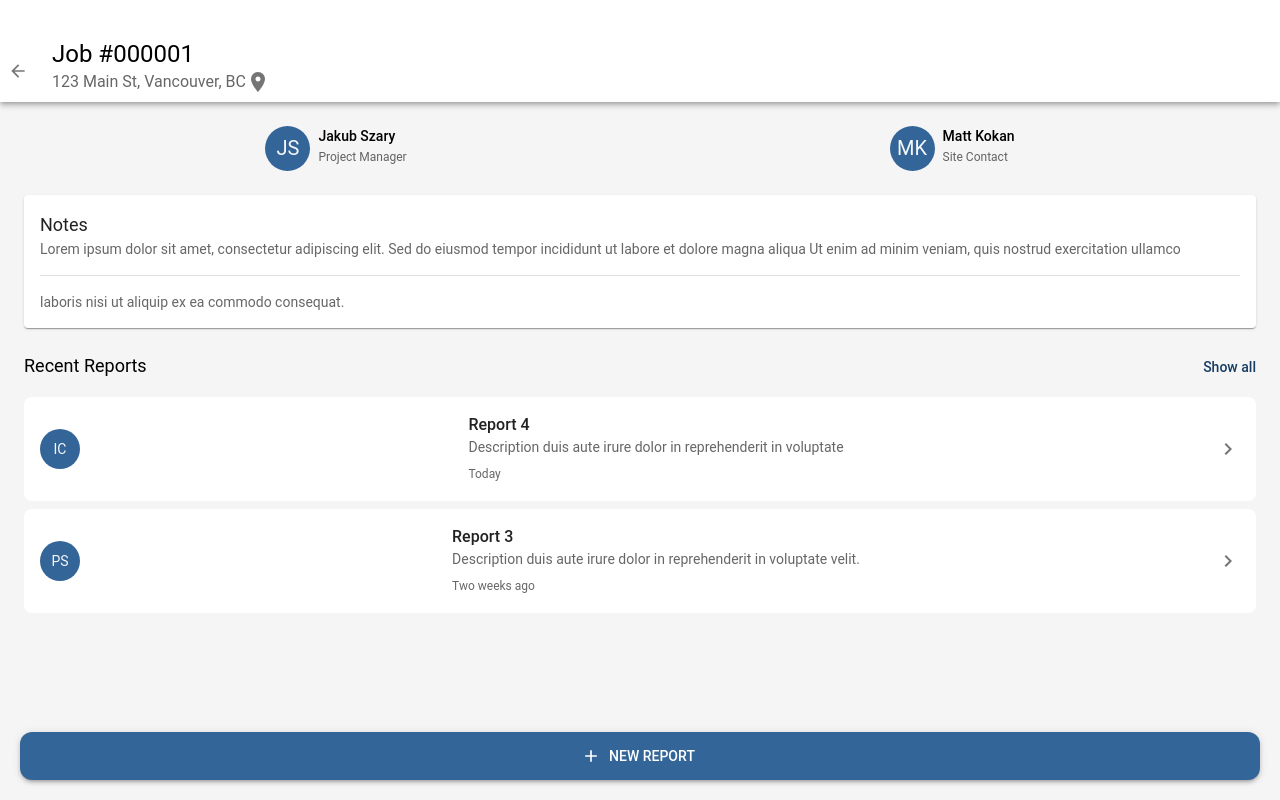
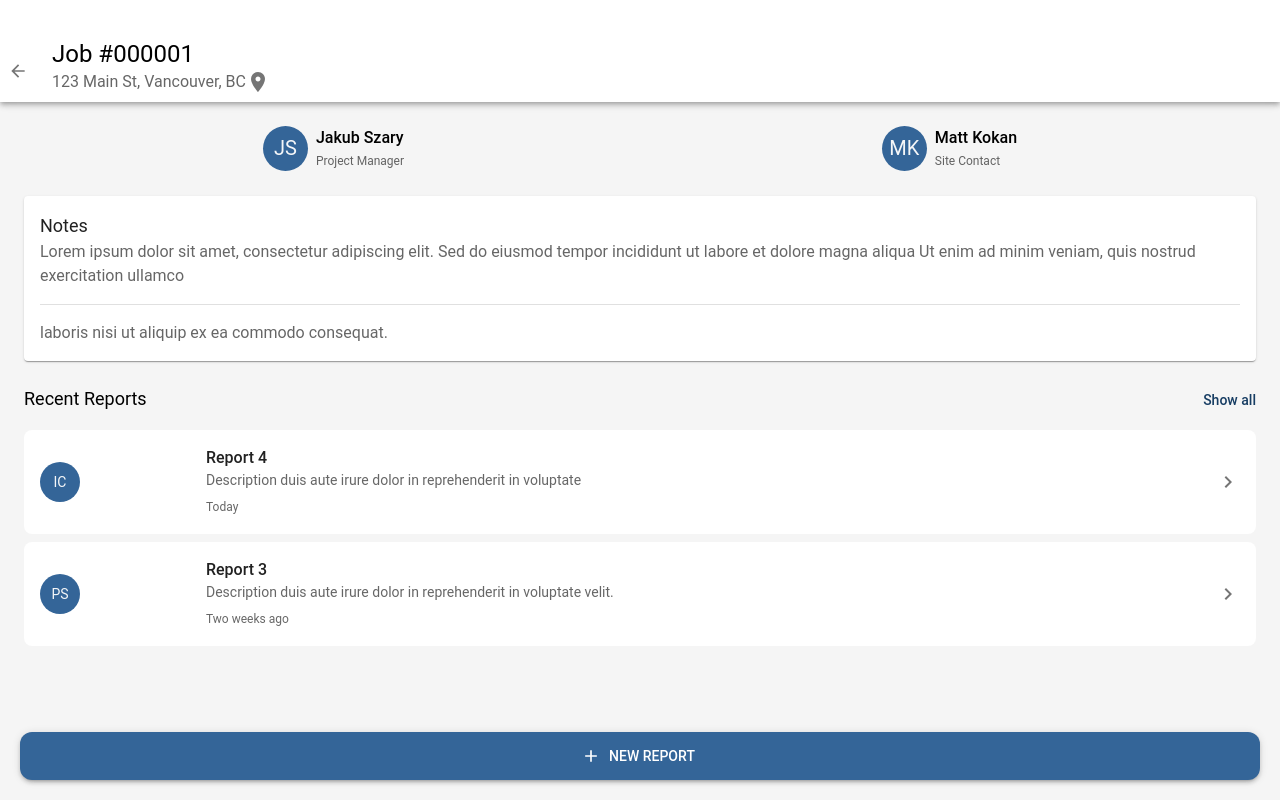
Before and after one commit to Density-Reporting-Tool/DensityReportingToolFrontend, a React (Vite) app: page /job/1 in a window 1280 px wide. Built offline with nearby package versions, Linux system fonts and the light colour scheme.

Commit message:
style: fix report description positioning and font sizes

```diff
--- a/src/pages/JobDetails.tsx
+++ b/src/pages/JobDetails.tsx
@@ -100,7 +100,7 @@ const JobDetails: React.FC = () => {
                 {contact.initials}
               </Avatar>
               <Box>
-                <Typography variant="body2" sx={{ fontWeight: 500 }}>
+                <Typography variant="body1" sx={{ fontWeight: 500 }}>
                   {contact.name}
                 </Typography>
                 <Typography variant="caption" color="text.secondary">
@@ -121,7 +121,7 @@ const JobDetails: React.FC = () => {
                 key={index}
                 sx={{ mb: index < jobData.notes.length - 1 ? 2 : 0 }}
               >
-                <Typography variant="body2" color="text.secondary">
+                <Typography variant="body1" color="text.secondary">
                   {note}
                 </Typography>
                 {index < jobData.notes.length - 1 && <Divider sx={{ mt: 2 }} />}
@@ -185,7 +185,7 @@ const JobDetails: React.FC = () => {
                   >
                     {report.initials}
                   </Avatar>
-                  <Box>
+                  <Box sx={{ width: "75%" }}>
                     <Typography variant="body1" sx={{ fontWeight: 500 }}>
                       Report {report.id}
                     </Typography>
```
